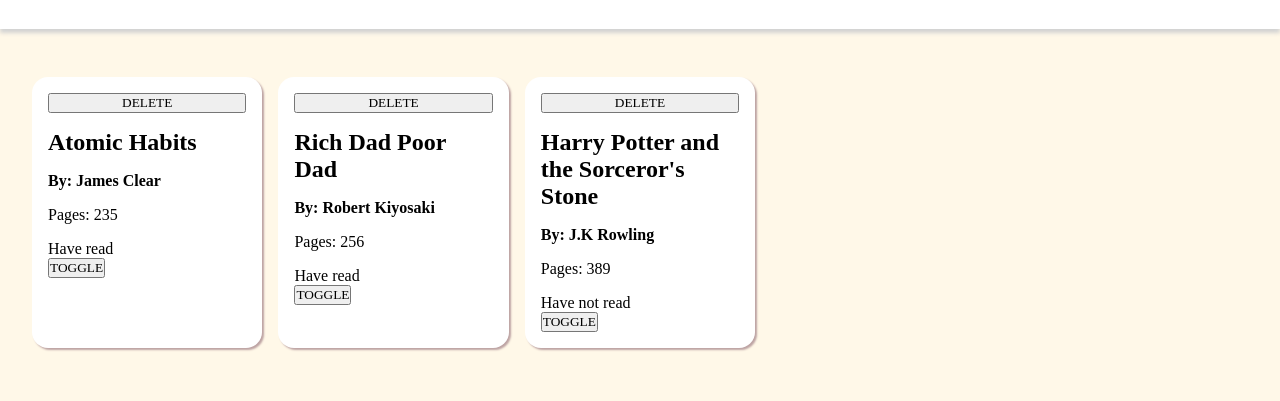
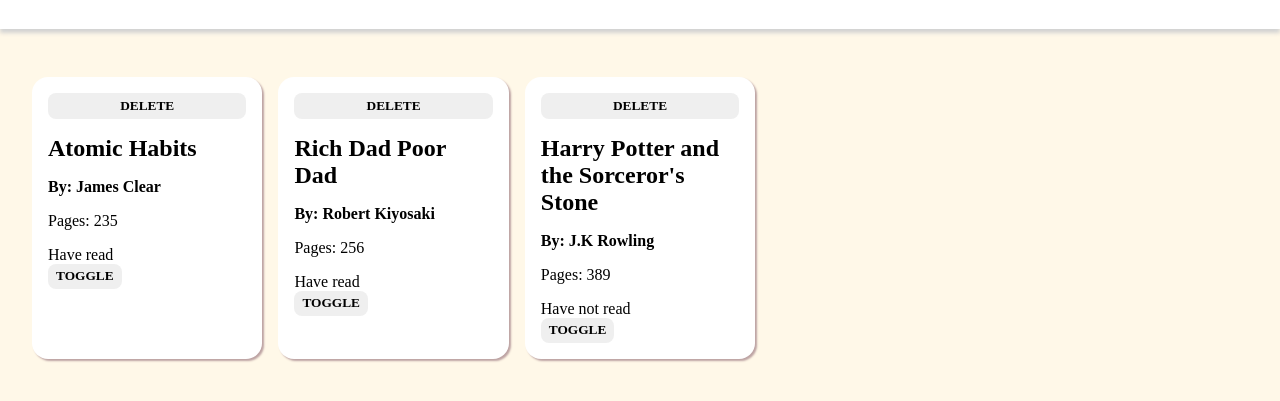
Before and after one commit to duybnguyen/library, a plain HTML site: page index.html in a window 1280 px wide. Shown: the part 75-476 px from the top of the page. Drawn offline with Linux system fonts and the light colour scheme; a web font is replaced by a local one.

Commit message:
add style to new buttons

```diff
--- a/scripts.js
+++ b/scripts.js
@@ -36,7 +36,6 @@
         bookCard.classList.add('book-card')
 
         const deleteBtn = document.createElement('button')
-        deleteBtn.classList.add('deleteBtn')
         deleteBtn.textContent = "DELETE"
         deleteBtn.addEventListener('click', () => {
             myLibrary = myLibrary.filter(current => book.title !== current.title)
--- a/styles.css
+++ b/styles.css
@@ -66,6 +66,14 @@
             img {
                 height: 30px;
                 width: 30px;
+            }
+
+            button {
+                font-weight: bold;
+                border-radius: .5rem;
+                border: none;
+                padding: .3rem .5rem;
+                cursor: pointer;
             }
         }
     }
```
